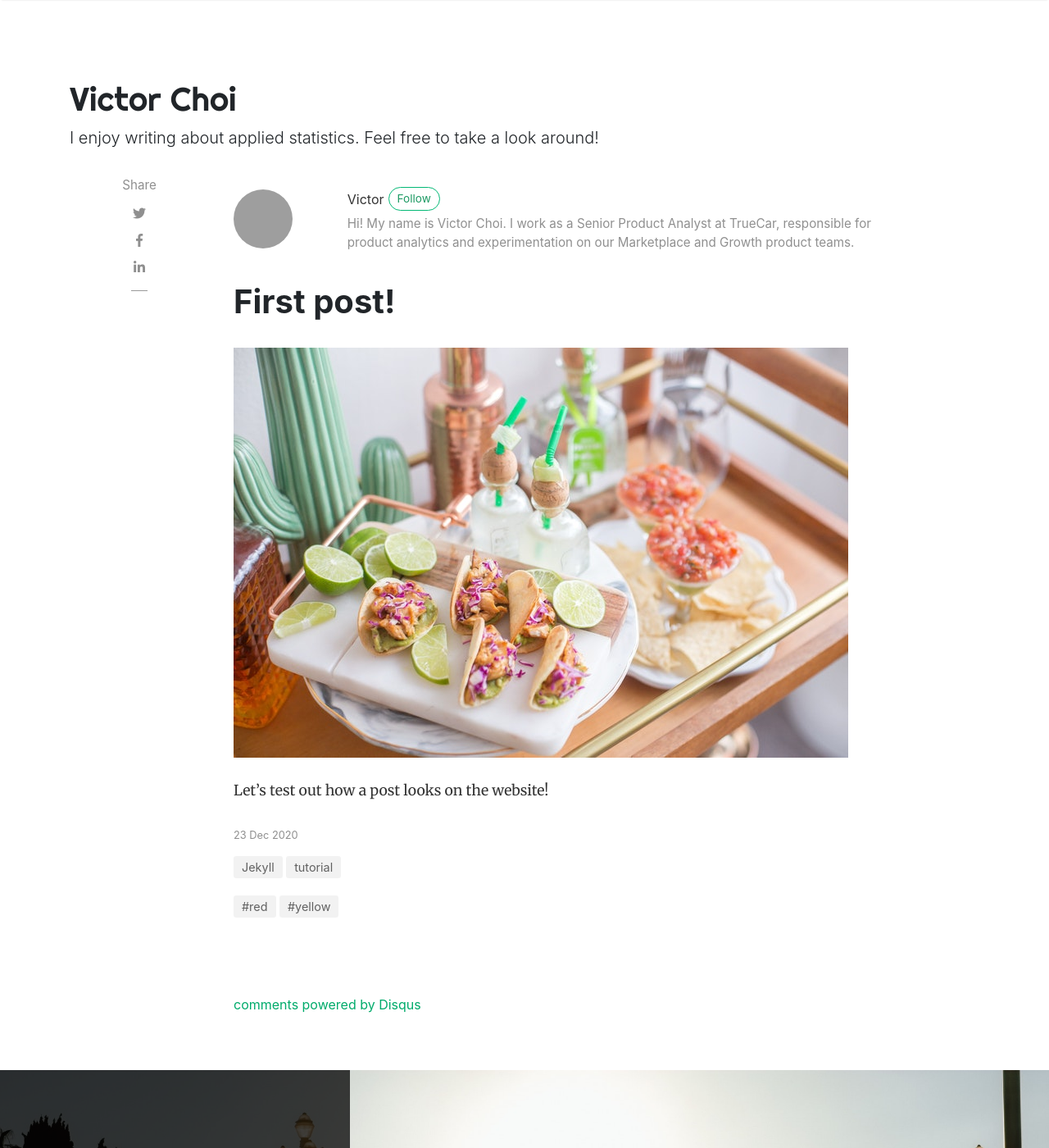
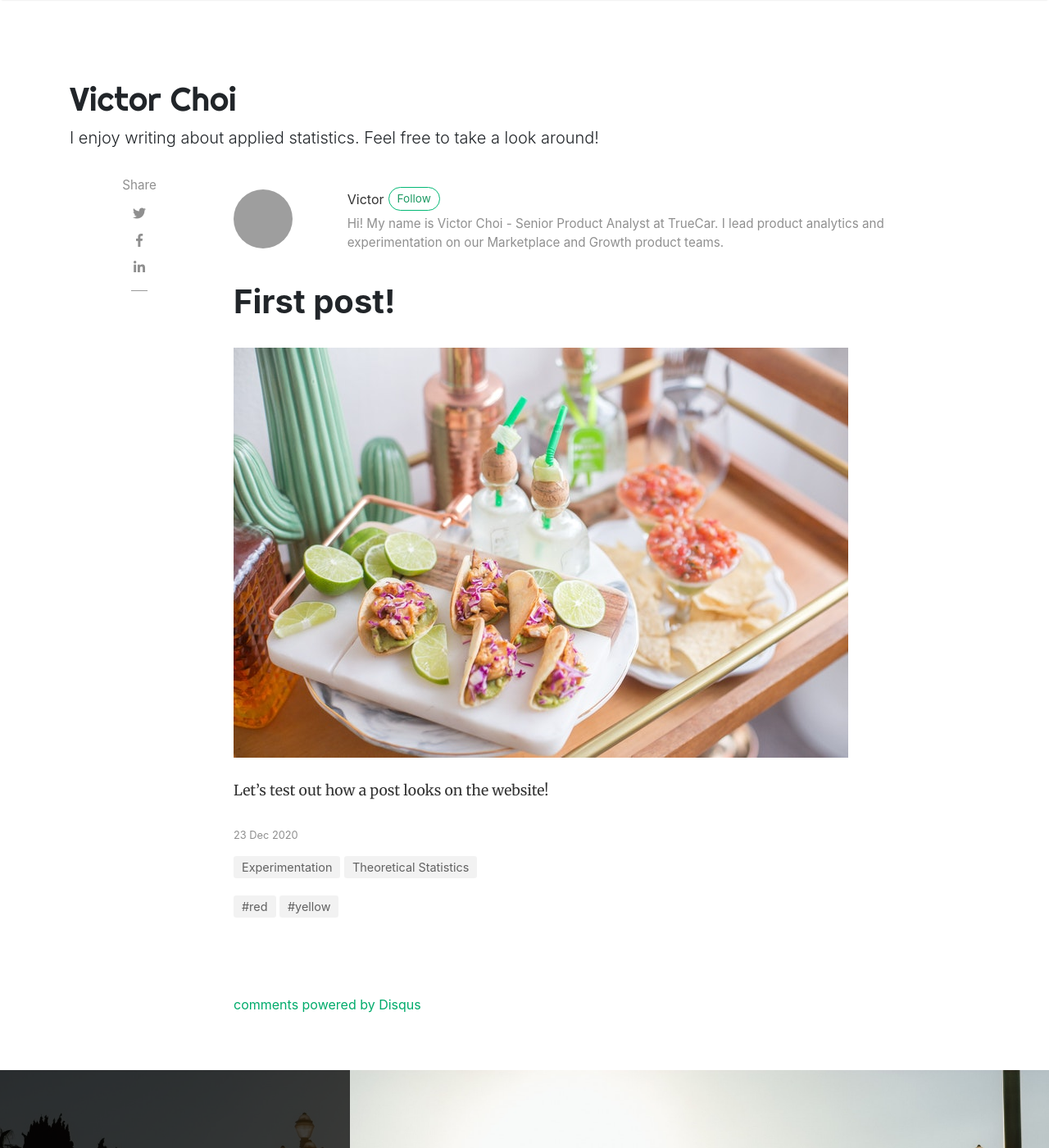
Before and after one commit to vdchoi/vdchoi.github.io, a Jekyll site: the page built from _posts/2020-12-23-first-post.md, in a window 1280 px wide and 1400 px high. Shown: the whole window at 82% size. Built offline with Jekyll 4.4.1, drawn with Linux system fonts in a browser that asks for light colours; nearby versions of some CDN libraries; comment, search, counter and statistics services are not loaded; some of the changed text lies outside the part shown; grey boxes are pictures that could not be loaded.

Commit message:
Fix author description links

```diff
--- a/_config.yml
+++ b/_config.yml
@@ -16,7 +16,8 @@ authors:
     github: https://github.com/vdchoi
     gravatar: 7b2f6355e53ed29a4f377ade178aaa8a
     linkedin: https://www.linkedin.com/in/vdchoi/
-    description: "Hi! My name is Victor Choi. I work as a Senior Product Analyst at TrueCar, responsible for product analytics and experimentation on our Marketplace and Growth product teams."
+    description: "Hi! My name is Victor Choi - Senior Product Analyst at TrueCar. I lead product analytics and experimentation on our Marketplace and Growth product teams."
+    web: https://vdchoi.github.io/about
 
 # Plugins
 plugins:
--- a/_layouts/post.html
+++ b/_layouts/post.html
@@ -32,7 +32,7 @@ post_class: post-template
                         {% endif %}
                     </div>
                     <div class="col-xs-12 col-md-9 col-lg-10 text-center text-md-left">
-                        <a target="_blank" class="link-dark" href="{{ author.web }}">{{ author.display_name }}</a><a target="_blank" href="{{ author.twitter }}" class="btn follow">Follow</a>
+                        <a target="_blank" class="link-dark" href="{{ author.web }}">{{ author.display_name }}</a><a target="_blank" href="{{ author.linkedin }}" class="btn follow">Follow</a>
                         <span class="author-description">{{ author.description }}</span>
                     </div>
                 </div>
--- a/_posts/2020-12-23-first-post.md
+++ b/_posts/2020-12-23-first-post.md
@@ -2,7 +2,7 @@
 layout: post
 title:  "First post!"
 author: victor
-categories: [ Jekyll, tutorial ]
+categories: [ Experimentation, Theoretical Statistics ]
 tags: [red, yellow]
 image: assets/images/11.jpg
 description: "My first post - testing out how everything works"
```
Also changed, not shown: favicon.ico (deleted), 1 other file.
